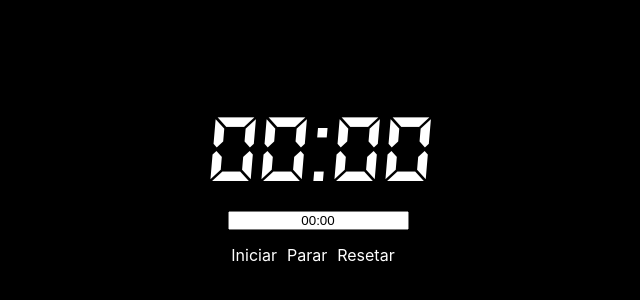
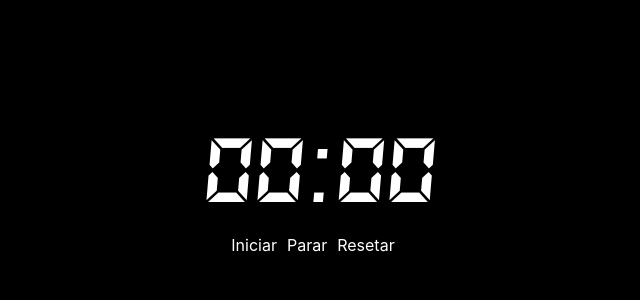
Before and after one commit to rogeriop1990cv/stopwatches, a React (Create React App) app: page / in a window 1280 px wide. Shown: the part 218-518 px from the top of the page, without its empty margins (322-962 px from the left). Built offline with nearby package versions, Linux system fonts and the light colour scheme.

Commit message:
criacao e estilizacao do input para parecer com o timer, e aplicacao da renderizacao condicional

```diff
--- a/src/App.css
+++ b/src/App.css
@@ -35,12 +35,29 @@ body{
 }
 
 .input-time {
+  display: flex;
   margin: 10px;
 }
 
 .input-time input{
   text-align: center;
+  width: 110px;
+  font-family: DS-DIGIT;
+  font-size: 100px;
+  color: #fff;
+  background-color: black;
+  border: none;
 }
+
+.input-time input:focus {
+  outline: none;
+}
+
+.input-time p {
+  font-family: DS-DIGIT;
+  font-size: 100px;
+}
+
 .menu-time {
   display: flex;
   justify-content: center;
--- a/src/Relogio.js
+++ b/src/Relogio.js
@@ -4,13 +4,17 @@ export default class Relogio extends React.Component {
   constructor(props) {
     super(props)
     this.state = {
-      time: "00:00"
+      time: "00:00",
+      started: false,
     }
 
 
   }
 
   iniciar = (valorInput) => {
+    this.setState({
+      started: true,
+    })
     // const time = new Date(0)
     // const
     // time.setHours(0)
@@ -26,23 +30,33 @@ export default class Relogio extends React.Component {
   }
 
   resetar = () => {
-
+    this.setState({
+      started: false,
+    })
   }
 
   render() {
-    const { time } = this.state;
+    const { time, started } = this.state;
+    const timer = (
+      <section className="times" >
+        <p name="times" >{ time }</p>
+      </section>
+    )
+    const inputter = (
+      <section className="input-time">
+        <input type="text" placeholder="Minutos" value="00" onClick="" />
+        <p>:</p>
+        <input type="text" placeholder="Segundos" value="00" onClick="" />
+      </section>
+    )
+
     return (
       <section className="main-time">
-          <section className="times" >
-            <p name="times" >{ time }</p>
-          </section>
-            <section className="input-time">
-              <input type="text" placeholder="Digite aqui: " value="00:00" onClick="this.setSelectionRange" />
-            </section>
+          {started ? timer : inputter}
           <section className="menu-time">
             <p className="input-time-iniciar" onClick={ this.iniciar }>Iniciar</p>
             <p className="input-time-parar" onClick={ this.parar }>Parar</p>
-            <p className="input-time-resetar">Resetar</p>
+            <p className="input-time-resetar" onClick={ this.resetar }>Resetar</p>
           </section>
       </section>
     )
```
